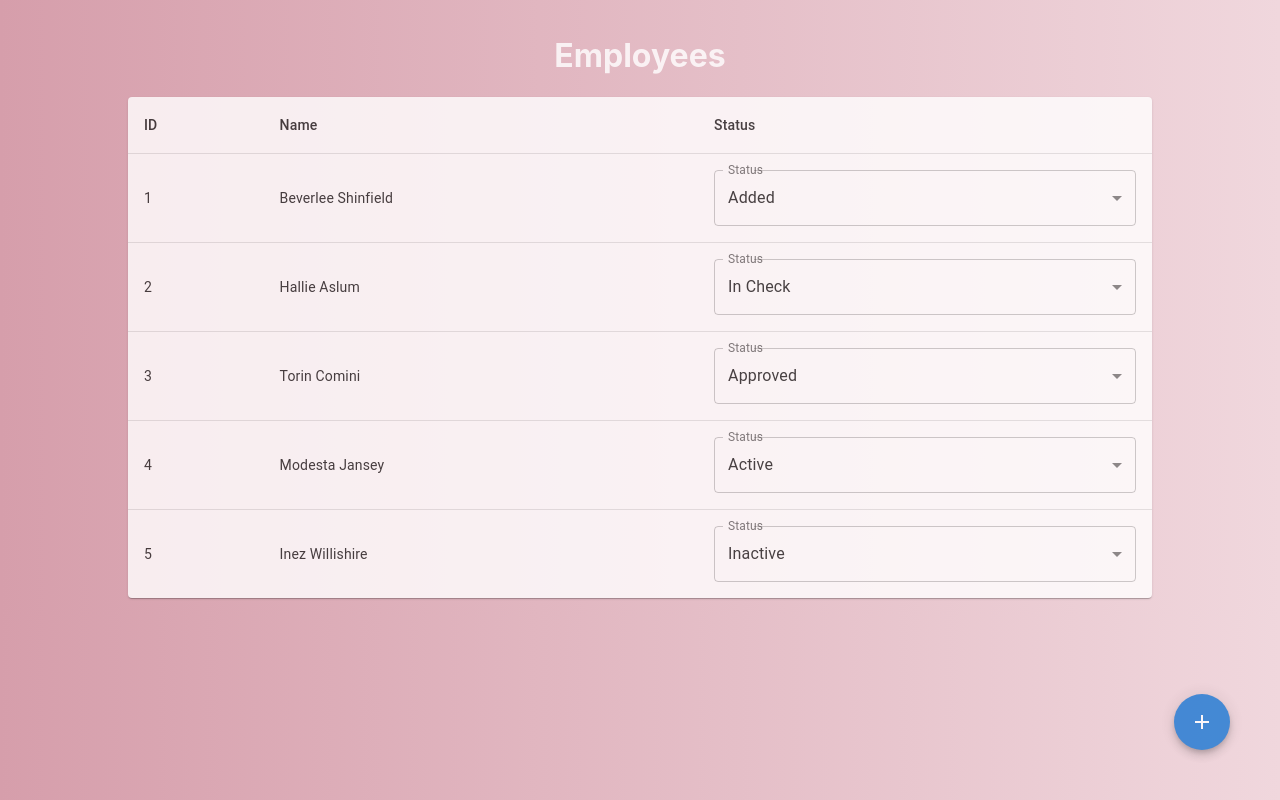
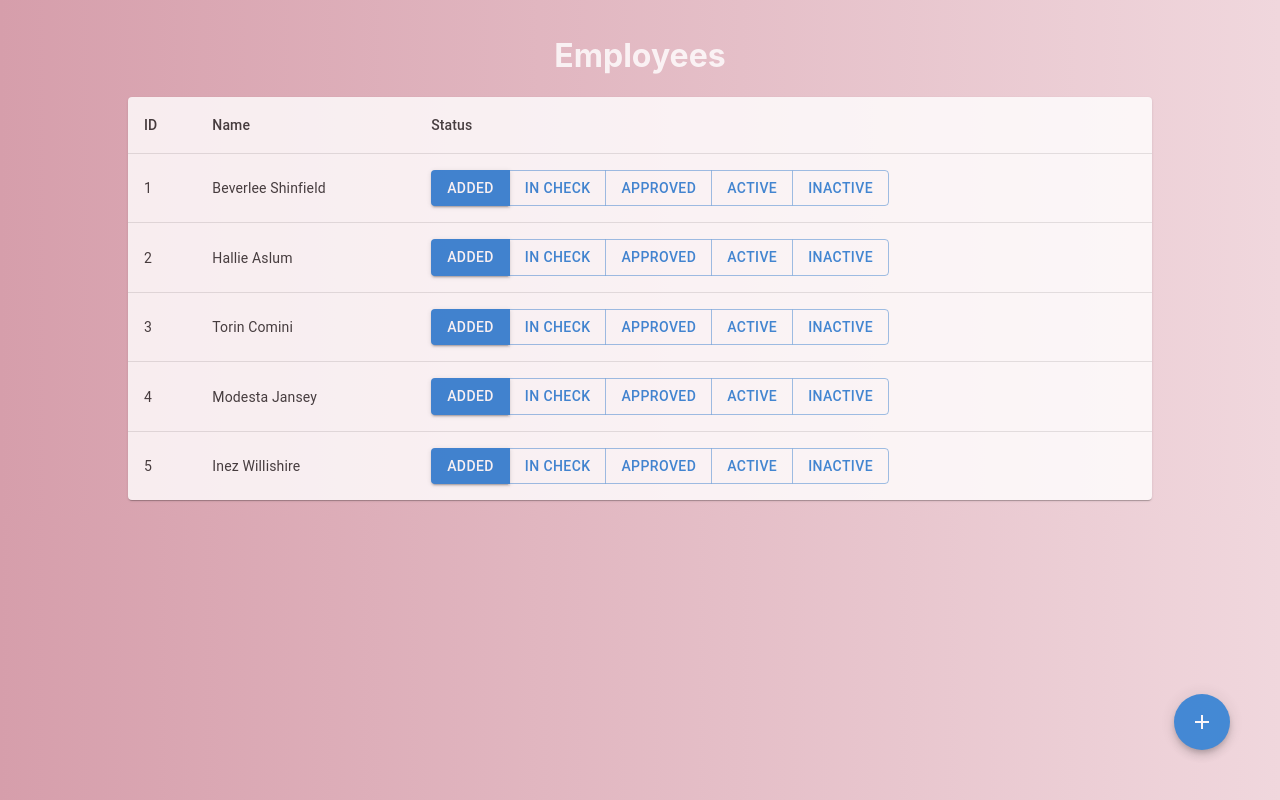
Before and after one commit to LucyVeron/employee-mgmt-system, a React (Create React App) app in the folder employee-mgmt/: page / in a window 1280 px wide. Built offline with nearby package versions, Linux system fonts and the light colour scheme.

Commit message:
Status select buttons

```diff
--- a/employee-mgmt/src/App.tsx
+++ b/employee-mgmt/src/App.tsx
@@ -1,9 +1,9 @@
 import "./App.scss";
-import EmployeeTable from "./EmployeeTable";
+import EmployeeTable from "./components/EmployeeTable";
 import Fab from "@mui/material/Fab";
 import AddIcon from "@mui/icons-material/Add";
 import * as React from "react";
-import AddDialog from "./AddDialog";
+import AddDialog from "./components/AddDialog";
 import { useEffect, useState } from "react";
 import { Employee } from "./interfaces/Employee";
 import employeeData from "./data/employees.json";
--- a/employee-mgmt/src/AddDialog.tsx
+++ b/employee-mgmt/src/components/AddDialog.tsx
@@ -6,7 +6,7 @@ import {
   DialogTitle,
   Input,
 } from "@mui/material";
-import { DialogProps } from "./interfaces/DialogProps";
+import { DialogProps } from "../interfaces/DialogProps";
 import * as React from "react";
 
 export default function AddDialog(props: DialogProps) {
--- a/employee-mgmt/src/EmployeeTable.tsx
+++ b/employee-mgmt/src/components/EmployeeTable.tsx
@@ -10,7 +10,8 @@ import InputLabel from "@mui/material/InputLabel";
 import MenuItem from "@mui/material/MenuItem";
 import FormControl from "@mui/material/FormControl";
 import Select, { SelectChangeEvent } from "@mui/material/Select";
-import { Employee } from "./interfaces/Employee";
+import { Employee } from "../interfaces/Employee";
+import Status from "./Status";
 
 export default function EmployeeTable( props: any ) {
   const handleChange = (event: SelectChangeEvent, id: number) => {
@@ -36,7 +37,8 @@ export default function EmployeeTable( props: any ) {
               <TableCell>{employee.id}</TableCell>
               <TableCell>{employee.name}</TableCell>
               <TableCell>
-                <Box sx={{ minWidth: 120 }}>
+                <Status />
+                {/* <Box sx={{ minWidth: 120 }}>
                   <FormControl fullWidth>
                     <InputLabel id="demo-simple-select-label">
                       Status
@@ -55,7 +57,7 @@ export default function EmployeeTable( props: any ) {
                       <MenuItem value={"Inactive"}>Inactive</MenuItem>
                     </Select>
                   </FormControl>
-                </Box>
+                </Box> */}
               </TableCell>
             </TableRow>
           ))}
--- /dev/null
+++ b/employee-mgmt/src/components/Status.tsx
@@ -0,0 +1,26 @@
+import { Button, ButtonGroup } from "@mui/material";
+import React from "react";
+
+export default function Status() {
+  const [selected, setSelected] = React.useState("Added");
+  const labels = ["Added", "In Check", "Approved", "Active", "Inactive"];
+
+  const handleClick = (event: any) => {
+    setSelected(event.target.value);
+  };
+
+  return (
+    <ButtonGroup>
+      {labels.map((label: string, index: number) => (
+        <Button
+          key={label}
+          value={label}
+          variant={selected === label ? "contained" : "outlined"}
+          onClick={handleClick}
+        >
+          {label}
+        </Button>
+      ))}
+    </ButtonGroup>
+  );
+}
```
